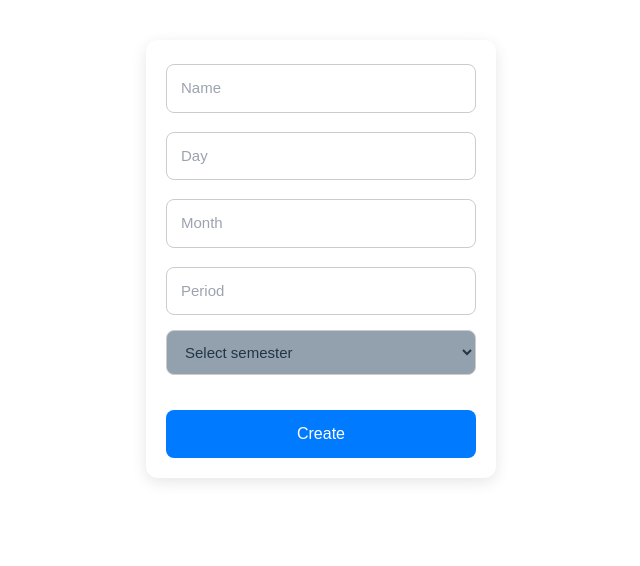
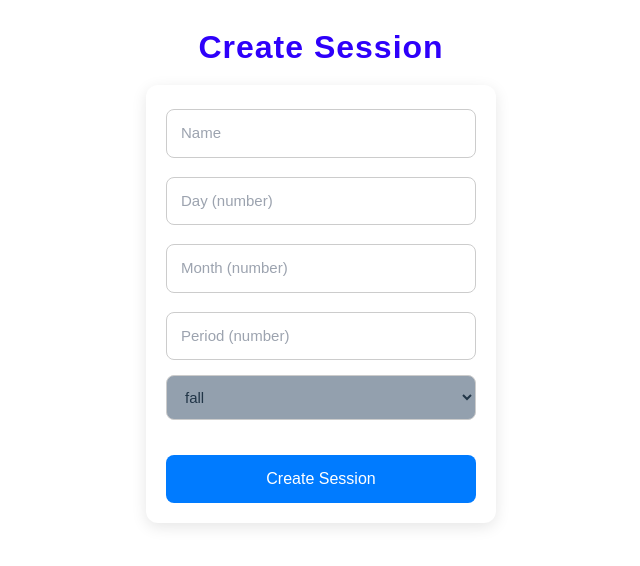
Before and after one commit to UmarTolba/Digital-Attendance-System, a React (Vite) app in the folder client/: page /sessions/CreateSession in a window 1280 px wide. Shown: the top 566 px of the page, without its empty margins (319-959 px from the left). Built offline with nearby package versions, Linux system fonts and the light colour scheme; a web font is replaced by a local one.

Commit message:
create session
done

```diff
--- a/client/src/assets/components/sessions/CreateSession.jsx
+++ b/client/src/assets/components/sessions/CreateSession.jsx
@@ -2,32 +2,59 @@ import React, { useState } from "react";
 import axios from "axios";
 
 export default function CreateSession() {
+
   const [form, setForm] = useState({
     name: "",
     day: "",
     month: "",
     period: "",
-    semester: ""
+    semester: "fall"
   });
 
-  const updateForm = (e) => {
+  const handleChange = (e) => {
     setForm({ ...form, [e.target.name]: e.target.value });
   };
 
-  const submit = async (e) => {
+  const handleSubmit = async (e) => {
     e.preventDefault();
-    await axios.post("http://localhost:5000/sessions", form);
-    alert("Session Created");
+
+    try {
+      const res = await axios.post("http://localhost:3000/api/session", {
+        name: form.name,
+        day: Number(form.day),
+        month: Number(form.month),
+        period: Number(form.period),
+        semester: form.semester.toLowerCase(),
+      });
+
+      alert("Session Created Successfully!");
+      console.log("Created:", res.data);
+
+    } catch (error) {
+      console.error("Error:", error.response?.data || error.message);
+      alert("❌ Error creating session");
+    }
   };
 
   return (
     <>
     <style>{`
+  .session-title {
+
+    text-align: center;
+    margin-top: 30px;
+    margin-bottom: 10px;
+    font-size: 32px;
+    font-weight: 700;
+    color: #2e00faff;
+    letter-spacing: 1px;
+  }
+
   .session-form {
     display: flex;
     flex-direction: column;
     width: 350px;
-          margin: 40px auto;
+    margin: 20px auto 40px auto;
     padding: 20px;
     background: #ffffff;
     border-radius: 12px;
@@ -65,27 +92,28 @@ export default function CreateSession() {
   .session-form button:hover {
     background: #0056b3;
   }
-          .uselect{
+
+  .uselect {
     background: #93a0aeff;
   }
 `}</style>
 
-      <form className="session-form" onSubmit={submit}>
-        <input name="name" placeholder="Name" onChange={updateForm} />
+    <h1 className="session-title">Create Session</h1>
+    <form className="session-form" onSubmit={handleSubmit}>
+      <input  name="name" placeholder="Name" onChange={handleChange} />
 
-        <input name="day" type="number" placeholder="Day" onChange={updateForm} />
+      <input name="day" placeholder="Day (number)" onChange={handleChange} />
 
-        <input name="month" type="number" placeholder="Month" onChange={updateForm} />
+      <input name="month" placeholder="Month (number)" onChange={handleChange} />
 
-        <input name="period" type="number" placeholder="Period" onChange={updateForm} />
+      <input name="period" placeholder="Period (number)" onChange={handleChange} />
 
-        <select className="uselect" name="semester" onChange={updateForm}>
-          <option value="">Select semester</option>
-          <option value="fall">Fall</option>
-          <option value="spring">Spring</option>
+      <select className="uselect" name="semester" onChange={handleChange}>
+        <option value="fall">fall</option>
+        <option value="spring">spring</option>
       </select>
 
-        <button type="submit">Create</button>
+      <button type="submit">Create Session</button>
     </form>
     </>
   );
```
Lines whose indentation alone changed are shown as unchanged.
